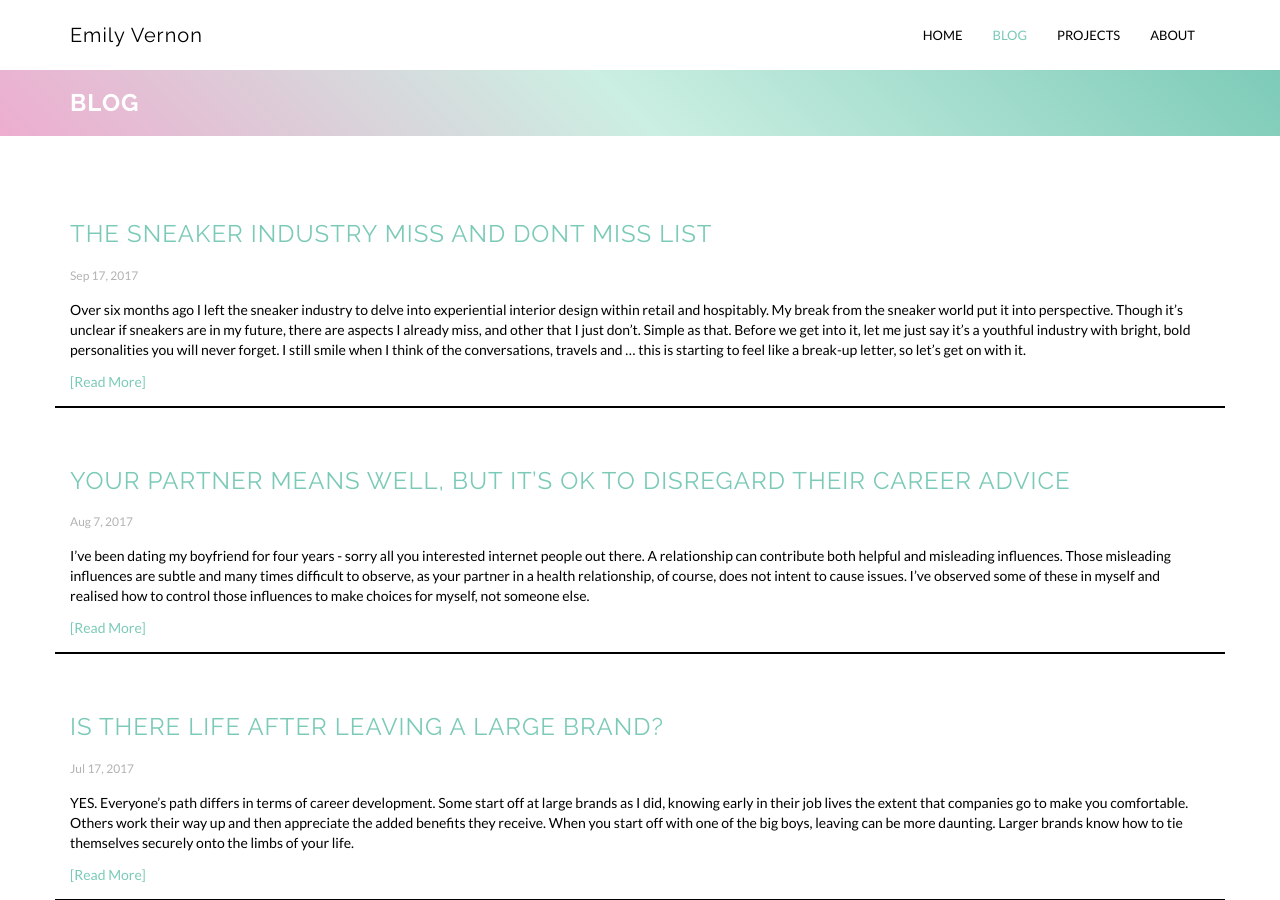
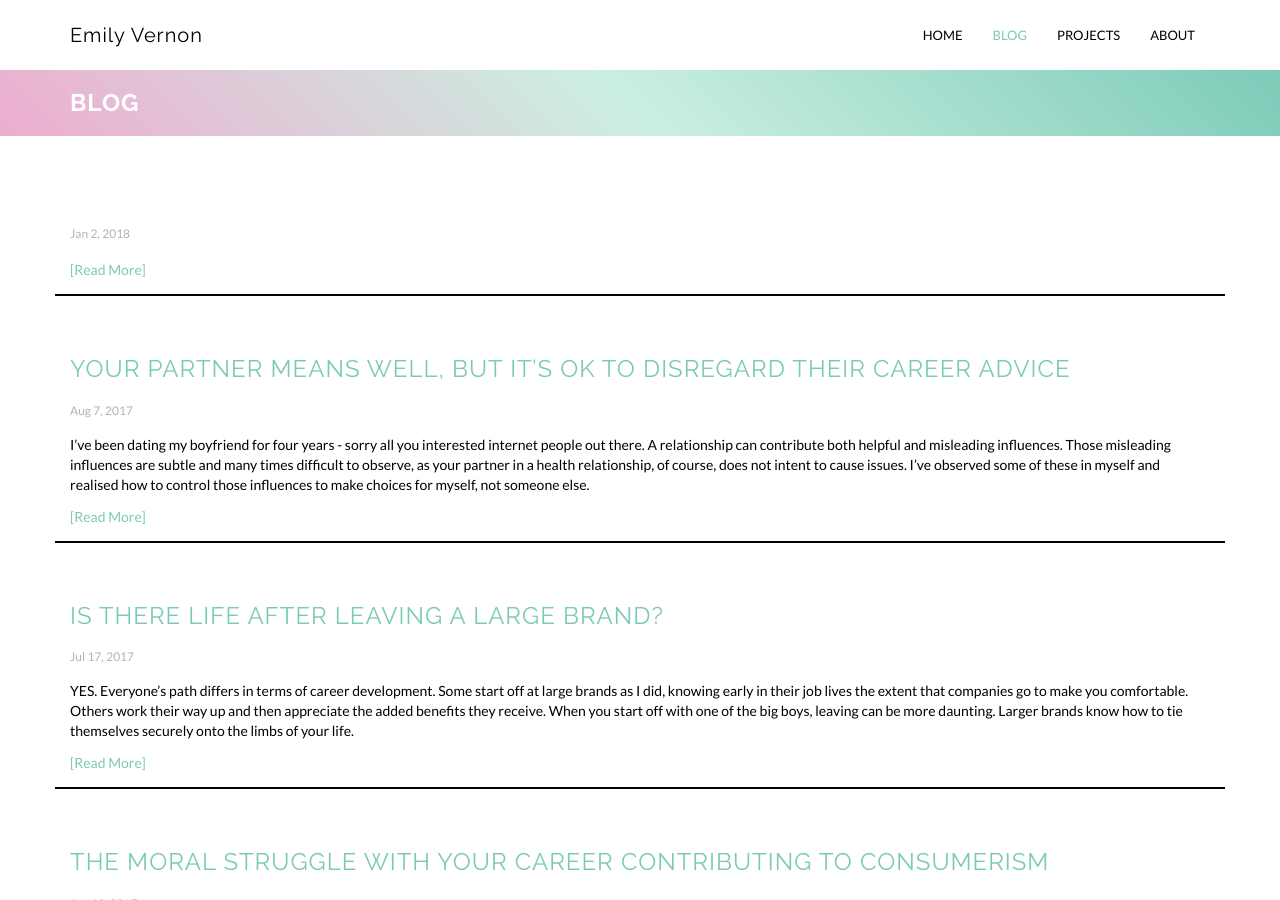
Before and after one commit to emilygv/emilyvernon.com, a Jekyll site: the page built from blog.html, in a window 1280 px wide and 900 px high. Built offline with Jekyll 4.4.1, drawn with Linux system fonts in a browser that asks for light colours; nearby versions of some CDN libraries; some of the changed lines change nothing that is shown.

Commit message:
Update 2017-09-17-The-Sneaker-Industry-Miss-and-Dont-Miss-List.md

```diff
--- a/_posts/2017-09-17-The-Sneaker-Industry-Miss-and-Dont-Miss-List.md
+++ b/_posts/2017-09-17-The-Sneaker-Industry-Miss-and-Dont-Miss-List.md
@@ -1,6 +1,6 @@
 ---
 published: true
-title:
+title: The Sneaker Industry: Miss and Don't Miss List
 img: "http://farm5.staticflickr.com/4636/25587330208_fb425ab5eb_b.jpg"
 ---
 **Over six months ago I left the sneaker industry to delve into experiential interior design within retail and hospitably. My break from the sneaker world put it into perspective. Though it’s unclear if sneakers are in my future, there are aspects I already miss, and other that I just don’t. Simple as that. Before we get into it, let me just say it’s a youthful industry with bright, bold personalities you will never forget. I still smile when I think of the conversations, travels and ... this is starting to feel like a break-up letter, so let’s get on with it.**
```
